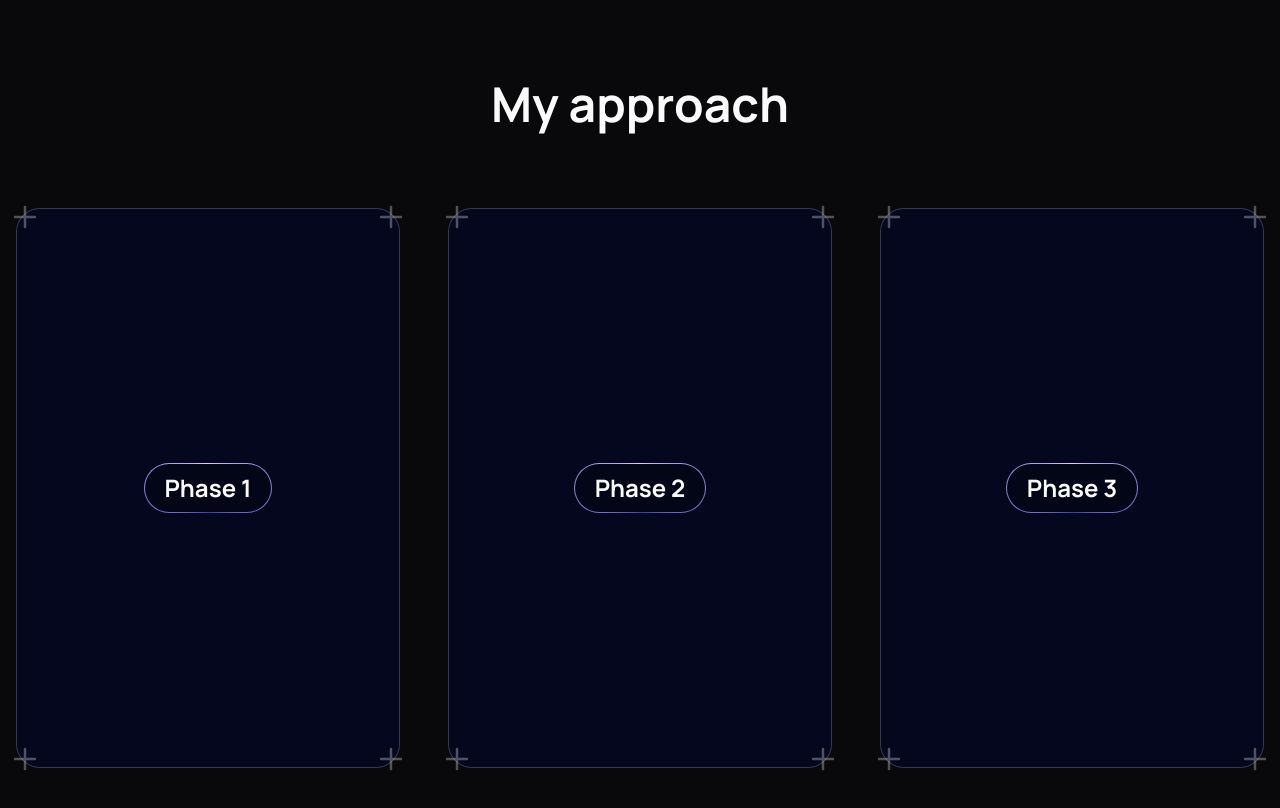
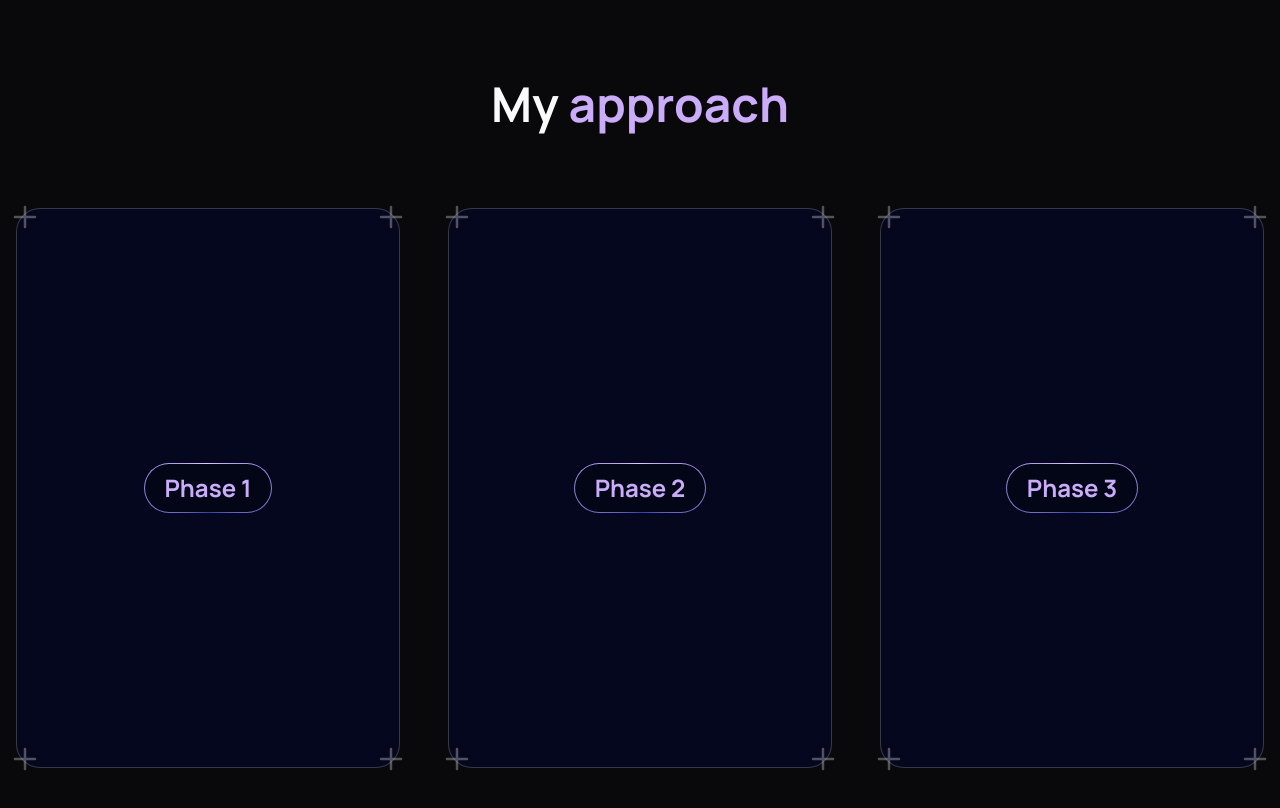
Before and after one commit to nhier17/my-portfolio, a Next.js app: page /approach in a window 1280 px wide. Shown: the top 808 px of the page. Built offline with nearby package versions, Linux system fonts and the light colour scheme.

Commit message:
fixed a bug

```diff
--- a/components/ui/FloatingNavbar.tsx
+++ b/components/ui/FloatingNavbar.tsx
@@ -1,4 +1,5 @@
 "use client";
+
 import React, { useState } from "react";
 import {
   motion,
@@ -57,7 +58,7 @@ export const FloatingNav = ({
           duration: 0.2,
         }}
         className={cn(
-          "flex max-w-fit md:min-w-[70vw] lg:min-w-fit sticky z-[5000] top-10 inset-x-0 mx-auto px-10 py-5 rounded-lg border border-black/.1 shadow-[0px_2px_3px_-1px_rgba(0,0,0,0.1),0px_1px_0px_0px_rgba(25,28,33,0.02),0px_0px_0px_1px_rgba(25,28,33,0.08)] items-center justify-center space-x-4",
+          "fixed flex max-w-fit md:min-w-[70vw] lg:min-w-fit z-[5000] top-10 inset-x-0 mx-auto px-10 py-5 rounded-lg border border-black/.1 shadow-[0px_2px_3px_-1px_rgba(0,0,0,0.1),0px_1px_0px_0px_rgba(25,28,33,0.02),0px_0px_0px_1px_rgba(25,28,33,0.08)] items-center justify-center space-x-4",
           className
         )}
         style={{
--- a/tailwind.config.ts
+++ b/tailwind.config.ts
@@ -1,13 +1,21 @@
-import type { Config } from "tailwindcss"
+import type { Config } from "tailwindcss";
+
+const svgToDataUri = require("mini-svg-data-uri");
+
+const colors = require("tailwindcss/colors");
+const {
+  default: flattenColorPalette,
+} = require("tailwindcss/lib/util/flattenColorPalette");
 
 const config = {
   darkMode: ["class"],
   content: [
-    './pages/**/*.{ts,tsx}',
-    './components/**/*.{ts,tsx}',
-    './app/**/*.{ts,tsx}',
-    './src/**/*.{ts,tsx}',
-	],
+    "./pages/**/*.{ts,tsx}",
+    "./components/**/*.{ts,tsx}",
+    "./app/**/*.{ts,tsx}",
+    "./src/**/*.{ts,tsx}",
+    "./data/**/*.{ts,tsx}",
+  ],
   prefix: "",
   theme: {
     container: {
@@ -19,6 +27,21 @@ const config = {
     },
     extend: {
       colors: {
+        black: {
+          DEFAULT: "#000",
+          100: "#000319",
+          200: "rgba(17, 25, 40, 0.75)",
+          300: "rgba(255, 255, 255, 0.125)",
+        },
+        white: {
+          DEFAULT: "#FFF",
+          100: "#BEC1DD",
+          200: "#C1C2D3",
+        },
+        blue: {
+          "100": "#E4ECFF",
+        },
+        purple: "#CBACF9",
         border: "hsl(var(--border))",
         input: "hsl(var(--input))",
         ring: "hsl(var(--ring))",
@@ -67,14 +90,115 @@ const config = {
           from: { height: "var(--radix-accordion-content-height)" },
           to: { height: "0" },
         },
+        spotlight: {
+          "0%": {
+            opacity: "0",
+            transform: "translate(-72%, -62%) scale(0.5)",
+          },
+          "100%": {
+            opacity: "1",
+            transform: "translate(-50%,-40%) scale(1)",
+          },
+        },
+        shimmer: {
+          from: {
+            backgroundPosition: "0 0",
+          },
+          to: {
+            backgroundPosition: "-200% 0",
+          },
+        },
+        moveHorizontal: {
+          "0%": {
+            transform: "translateX(-50%) translateY(-10%)",
+          },
+          "50%": {
+            transform: "translateX(50%) translateY(10%)",
+          },
+          "100%": {
+            transform: "translateX(-50%) translateY(-10%)",
+          },
+        },
+        moveInCircle: {
+          "0%": {
+            transform: "rotate(0deg)",
+          },
+          "50%": {
+            transform: "rotate(180deg)",
+          },
+          "100%": {
+            transform: "rotate(360deg)",
+          },
+        },
+        moveVertical: {
+          "0%": {
+            transform: "translateY(-50%)",
+          },
+          "50%": {
+            transform: "translateY(50%)",
+          },
+          "100%": {
+            transform: "translateY(-50%)",
+          },
+        },
+        scroll: {
+          to: {
+            transform: "translate(calc(-50% - 0.5rem))",
+          },
+        },
       },
       animation: {
         "accordion-down": "accordion-down 0.2s ease-out",
         "accordion-up": "accordion-up 0.2s ease-out",
+        spotlight: "spotlight 2s ease .75s 1 forwards",
+        shimmer: "shimmer 2s linear infinite",
+        first: "moveVertical 30s ease infinite",
+        second: "moveInCircle 20s reverse infinite",
+        third: "moveInCircle 40s linear infinite",
+        fourth: "moveHorizontal 40s ease infinite",
+        fifth: "moveInCircle 20s ease infinite",
+        scroll:
+          "scroll var(--animation-duration, 40s) var(--animation-direction, forwards) linear infinite",
       },
     },
   },
-  plugins: [require("tailwindcss-animate")],
-} satisfies Config
+  plugins: [
+    require("tailwindcss-animate"),
+    addVariablesForColors,
+    function ({ matchUtilities, theme }: any) {
+      matchUtilities(
+        {
+          "bg-grid": (value: any) => ({
+            backgroundImage: `url("${svgToDataUri(
+              `<svg xmlns="http://www.w3.org/2000/svg" viewBox="0 0 32 32" width="100" height="100" fill="none" stroke="${value}"><path d="M0 .5H31.5V32"/></svg>`
+            )}")`,
+          }),
+          "bg-grid-small": (value: any) => ({
+            backgroundImage: `url("${svgToDataUri(
+              `<svg xmlns="http://www.w3.org/2000/svg" viewBox="0 0 32 32" width="8" height="8" fill="none" stroke="${value}"><path d="M0 .5H31.5V32"/></svg>`
+            )}")`,
+          }),
+          "bg-dot": (value: any) => ({
+            backgroundImage: `url("${svgToDataUri(
+              `<svg xmlns="http://www.w3.org/2000/svg" viewBox="0 0 32 32" width="16" height="16" fill="none"><circle fill="${value}" id="pattern-circle" cx="10" cy="10" r="1.6257413380501518"></circle></svg>`
+            )}")`,
+          }),
+        },
+        { values: flattenColorPalette(theme("backgroundColor")), type: "color" }
+      );
+    },
+  ],
+} satisfies Config;
 
-export default config
+function addVariablesForColors({ addBase, theme }: any) {
+  let allColors = flattenColorPalette(theme("colors"));
+  let newVars = Object.fromEntries(
+    Object.entries(allColors).map(([key, val]) => [`--${key}`, val])
+  );
+
+  addBase({
+    ":root": newVars,
+  });
+}
+
+export default config;
```
